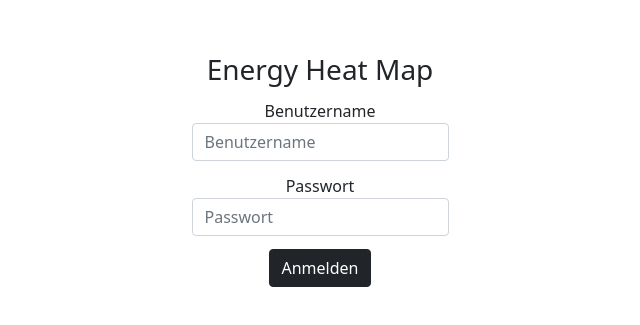
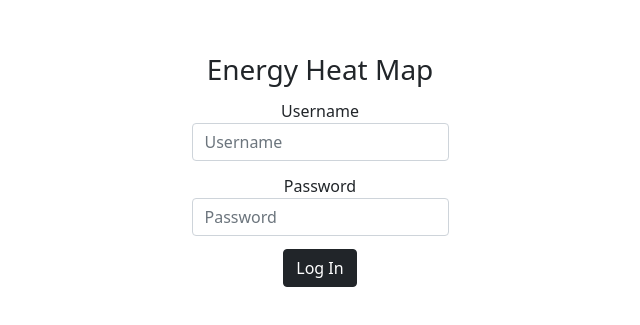
Before and after one commit to StefNehl/EnergyHeatMap, a React (Create React App) app in the folder energyheatmap.webclient/: page /users in a window 1280 px wide. Shown: the part 203-528 px from the top of the page, without its empty margins (320-960 px from the left). Built offline with nearby package versions, Linux system fonts and the light colour scheme.

Commit message:
Fixed login issue really

```diff
--- a/energyheatmap.webclient/src/EnergyHeatMapContainer.tsx
+++ b/energyheatmap.webclient/src/EnergyHeatMapContainer.tsx
@@ -25,14 +25,14 @@ const initUser =
     username: "Foo"
 }
 
-const devUser =
-{
-    userId: 0,
-    active: true,
-    role: Roles.Admin,
-    token: "",
-    username: "Admin"
-}
+// const devUser =
+// {
+//     userId: 0,
+//     active: true,
+//     role: Roles.Admin,
+//     token: "",
+//     username: "Admin"
+// }
 
 const EnergyHeatMapContainer: React.FC<Props> = () => {
     const [isLoggedIn, setIsLoggedIn] = useState<boolean>(false);
@@ -41,9 +41,7 @@ const EnergyHeatMapContainer: React.FC<Props> = () => {
 
     //useEffect
     useEffect(() => {
-
         let storedUserString = localStorage.getItem("user");
-
         if(storedUserString !== null)
         {
             let storedUser = JSON.parse(storedUserString) as User;
@@ -52,7 +50,7 @@ const EnergyHeatMapContainer: React.FC<Props> = () => {
         else
             logOut();
 
-    }, [currentUser, isLoggedIn])
+    }, [])
 
     //methods
     const logIn = async (
@@ -68,7 +66,7 @@ const EnergyHeatMapContainer: React.FC<Props> = () => {
             return false;
         }
 
-
+        setLogInState(user);
         return true;
     }
 
@@ -80,20 +78,18 @@ const EnergyHeatMapContainer: React.FC<Props> = () => {
     }
 
     const logOut = () => {
-        localStorage.setItem("user", "");
+        localStorage.removeItem("user");
         setCurrentUser(initUser);
         setIsLoggedIn(false);
     };
 
-    return !isLoggedIn ?
-        (
+    return isLoggedIn ?(
+            <div>
+                <MainPage currentUser={currentUser} logOut={logOut} />
+            </div>
+        ) :(
             <div className="auth-inner">
                 <LogInPage logIn={logIn} isBusy={isBusy} />
-            </div>
-        ) :
-        (
-            <div>
-                <MainPage currentUser={currentUser} />
             </div>
         )
 };
--- a/energyheatmap.webclient/src/components/NavigationRibbonContainer.tsx
+++ b/energyheatmap.webclient/src/components/NavigationRibbonContainer.tsx
@@ -1,7 +1,7 @@
 import React from "react";
 import Container from 'react-bootstrap/Container'
 import Navbar from 'react-bootstrap/Navbar'
-import { Nav } from 'react-bootstrap'
+import { Button, Nav } from 'react-bootstrap'
 import 'bootstrap/dist/css/bootstrap.min.css'
 
 //Styles
@@ -9,10 +9,10 @@ import "./NavigationRibbonContainer.css"
 import "../EnergyHeatMap.css"
 
 interface Props{
-
+    logOut(): void;
 }
 
-const NavigationRibbonContainer: React.FC<Props> = () =>
+const NavigationRibbonContainer: React.FC<Props> = ({ logOut }) =>
 {
     return(
         <Navbar className="navContainer" bg="dark" variant="dark">
@@ -24,6 +24,7 @@ const NavigationRibbonContainer: React.FC<Props> = () =>
                     <Nav.Link href="/users">Users</Nav.Link>
                 </Nav>
             </Container>
+            <Button variant="dark" onClick={logOut}>Log Out</Button>
         </Navbar>
     )
 }
--- a/energyheatmap.webclient/src/pages/LogInPage.tsx
+++ b/energyheatmap.webclient/src/pages/LogInPage.tsx
@@ -39,28 +39,28 @@ const LogInPage: React.FC<Props> = ({ logIn }) => {
         <h3>Energy Heat Map</h3>
 
         <div className="form-group">
-          <label>Benutzername</label>
+          <label>Username</label>
           <input
             className="form-control"
-            placeholder="Benutzername"
+            placeholder="Username"
             value={username}
             onChange={(e) => setUsername(e.target.value)}
           />
         </div>
 
         <div className="form-group">
-          <label>Passwort</label>
+          <label>Password</label>
           <input
             type="password"
             className="form-control"
-            placeholder="Passwort"
+            placeholder="Password"
             value={password}
             onChange={(e) => setPassword(e.target.value)}
           />
         </div>
         <div className="auth-ButtonDiv">
           <Button className="auth-Button" type="submit" variant="dark" disabled={isBusy}>
-            Anmelden
+            Log In
           </Button>
         </div>
       </form>
--- a/energyheatmap.webclient/src/pages/MainPage.tsx
+++ b/energyheatmap.webclient/src/pages/MainPage.tsx
@@ -11,13 +11,14 @@ import {User} from "../models/User"
 
 interface Props{
     currentUser: User;
+    logOut(): void;
 }
 
-const MainPage: React.FC<Props> = ({ currentUser }) =>
+const MainPage: React.FC<Props> = ({ currentUser, logOut }) =>
 {
     return (
         <div className="main-div">
-            <NavigationRibbonContainer />
+            <NavigationRibbonContainer  logOut={logOut}/>
             <Routes>
                 <Route path="/"  element={ <EHMapContainer currentUser={ currentUser }/> }/>
                 <Route path="/charts" element={<EHChartContainer currentUser={ currentUser}/>}/>
```
